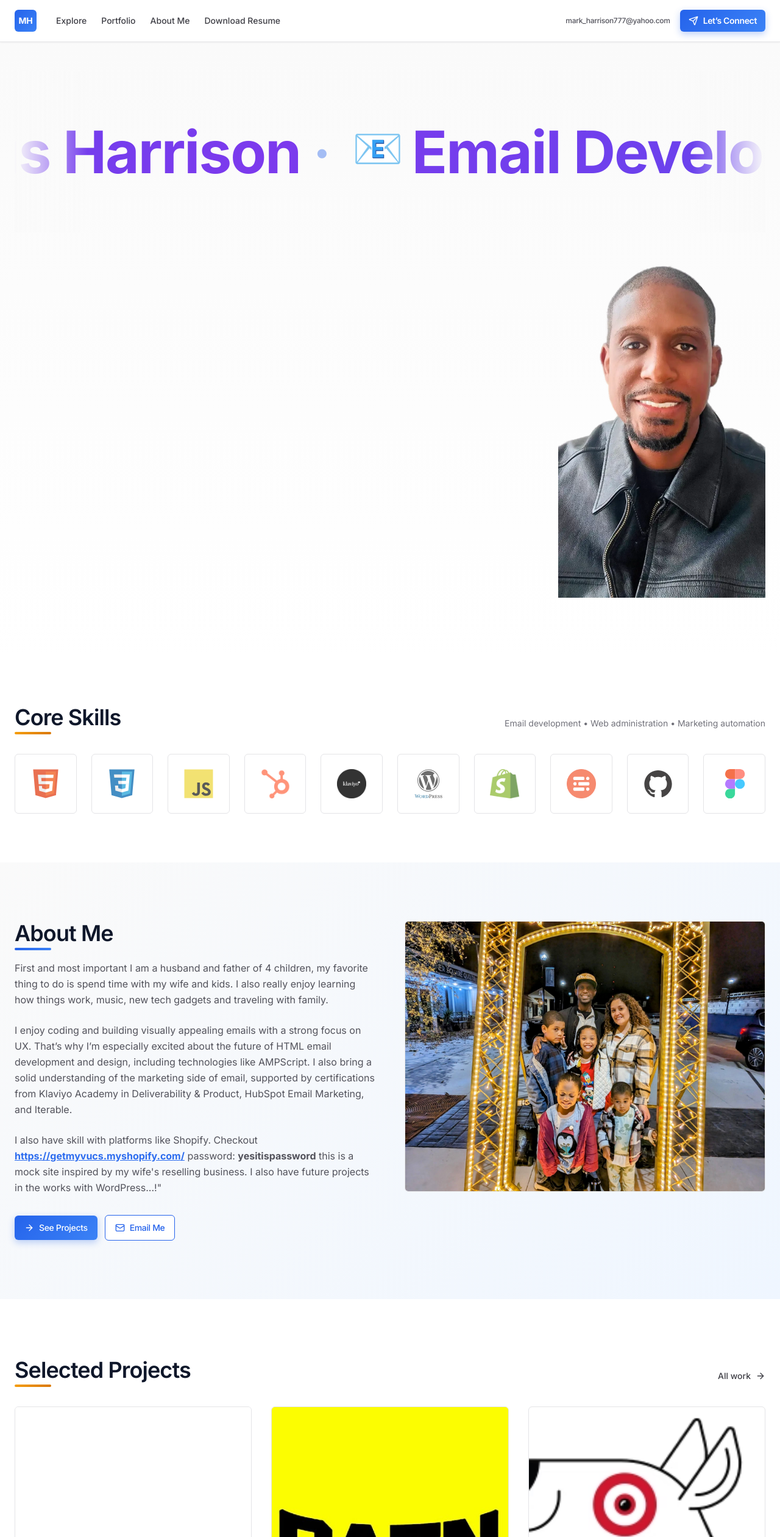
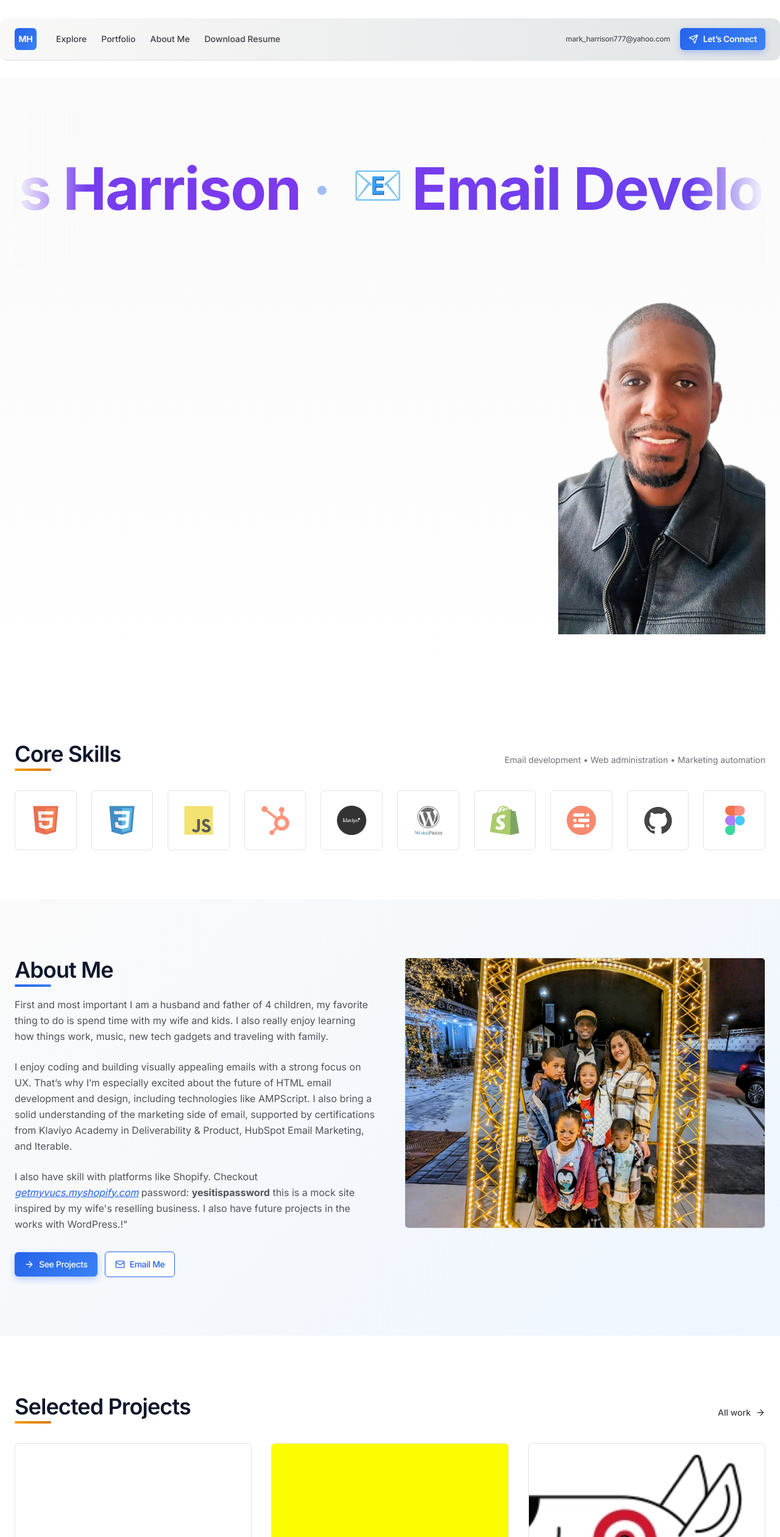
Before and after one commit to markharrison777/markusharrison.com, a plain HTML site: page index.html in a window 1280 px wide. Shown: the top 2520 px of the page at 61% size. Drawn offline with nearby package versions, Linux system fonts and the light colour scheme.

Commit message:
new header design

```diff
--- a/css/main.css
+++ b/css/main.css
@@ -60,8 +60,12 @@ body {
      * HEADER CUSTOMIZATION
      */
 header {
-  background: rgba(255, 255, 255, 0.95) !important;
+  /* background: rgba(255, 255, 255, 0.95) !important; */
   box-shadow: 0 1px 3px rgba(0, 0, 0, 0.05);
+  background-image: linear-gradient(to right, #d7d2cc24 0%, #30435225 100%);
+  max-width: 80rem;
+  margin: 30px auto;
+  border-radius: 12px;
 }
 
 /* Logo with gradient */
@@ -257,10 +261,10 @@ header a[href="#contact"]:hover {
   background: var(--gradient-primary);
   border-radius: 2px;
 }
-
-.shopify-link {
-  color: #2c6cef;
+.about_me_link {
+  color: #2563eb;
   text-decoration: underline;
+  font-style: italic;
 }
 
 /* CTA Buttons in About */
@@ -283,7 +287,6 @@ header a[href="#contact"]:hover {
 }
 
 #about a[href^="mailto"]:hover {
-  background: var(--primary);
   color: white;
   transform: translateY(-2px);
 }
--- a/index.html
+++ b/index.html
@@ -368,10 +368,10 @@
             in Deliverability & Product, HubSpot Email Marketing, and Iterable.
           </p>
           <p class="mt-6 text-zinc-600 leading-relaxed text-base">
-            I also have skill with platforms like Shopify. Checkout <b><a class="shopify-link"
-                href="https://getmyvucs.myshopify.com/">https://getmyvucs.myshopify.com/</a></b> password:
+            I also have skill with platforms like Shopify. Checkout <a class="about_me_link"
+              href="https://getmyvucs.myshopify.com/" target="_blank">getmyvucs.myshopify.com</a> password:
             <b>yesitispassword</b> this is a mock site inspired by my wife's reselling business. I also have future
-            projects in the works with WordPress...!"
+            projects in the works with WordPress.!"
           </p>
 
           <div class="mt-8 flex flex-wrap items-center gap-3">
@@ -388,18 +388,12 @@
           </div>
         </div>
         <div class="lg:col-span-6">
-          <div class="relative aspect-[4/3] overflow-hidden rounded-md border border-zinc-200 bg-white group">
-
-            <img src="assets/img/harrison_fam.jpg" alt="Portrait"
-              class="absolute inset-0 h-full w-full object-cover opacity-100 transition-opacity duration-700 group-hover:opacity-0">
-
-            <img src="assets/img/063a5a63-696d-400e-8d6e-41621eff9c6c~1.jpg" alt="Portrait"
-              class="absolute inset-0 h-full w-full object-cover opacity-0 transition-opacity duration-700 group-hover:opacity-100">
-
+          <div class="relative aspect-[4/3] overflow-hidden rounded-md border border-zinc-200 bg-white">
+            <img src="assets/img/harrison_fam.jpg" alt="Portrait" class="h-full w-full object-cover">
           </div>
+          <p class="mt-4 text-sm text-zinc-500"></p>
         </div>
-
-
+      </div>
     </section>
 
     <!-- Projects -->
```
